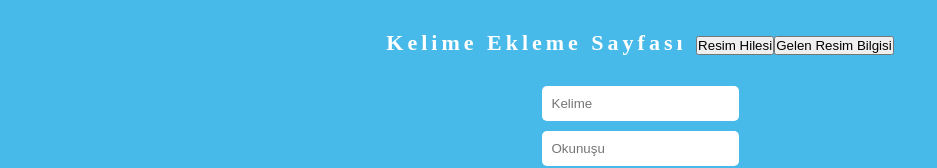
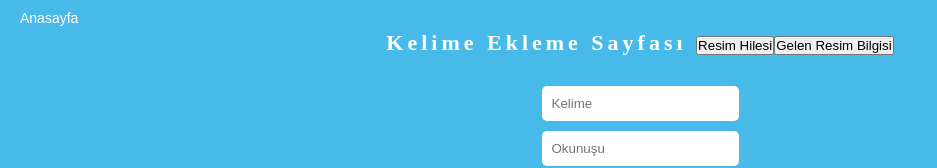
Before and after one commit to aslansergen/kelime-ezber-vue, a Vue app: page /yeni-kelime in a window 1280 px wide. Shown: the top 168 px of the page, without its empty margins (0-937 px from the left). Built offline with nearby package versions, Linux system fonts and the light colour scheme.

Commit message:
ana sayfaya dönüş linki eklendi

```diff
--- a/src/pages/AddingNewWord.vue
+++ b/src/pages/AddingNewWord.vue
@@ -1,4 +1,5 @@
 <template>
+    <router-link :to="{ name: 'anasayfa' }" class="homePageLink">Anasayfa</router-link>
     <div class="form">
         <h2 class="pageTitle">
             Kelime Ekleme Sayfası
@@ -341,6 +342,14 @@ h2{
     margin-top: 15px;
     cursor: pointer;
 }
+.homePageLink{
+    position: absolute;
+    top:10px;
+    left: 20px;
+    color: white;
+    text-decoration: none;
+    font-size: 14px;
+}
 </style>
 
 <!-- resim silindiğinde resmin kayıtlı olduğu  kelideki resim Yoluda silinmeli -->
```
